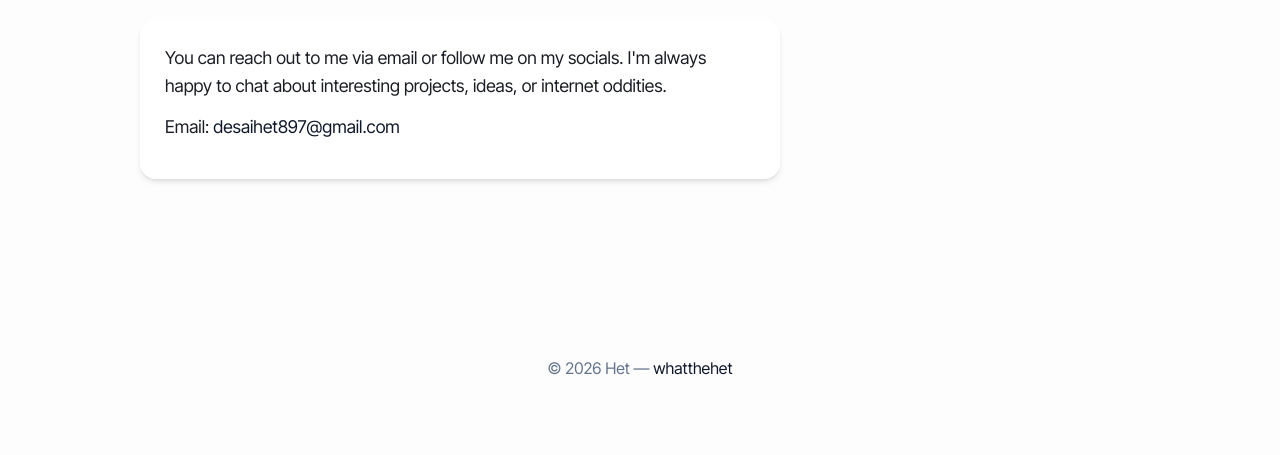
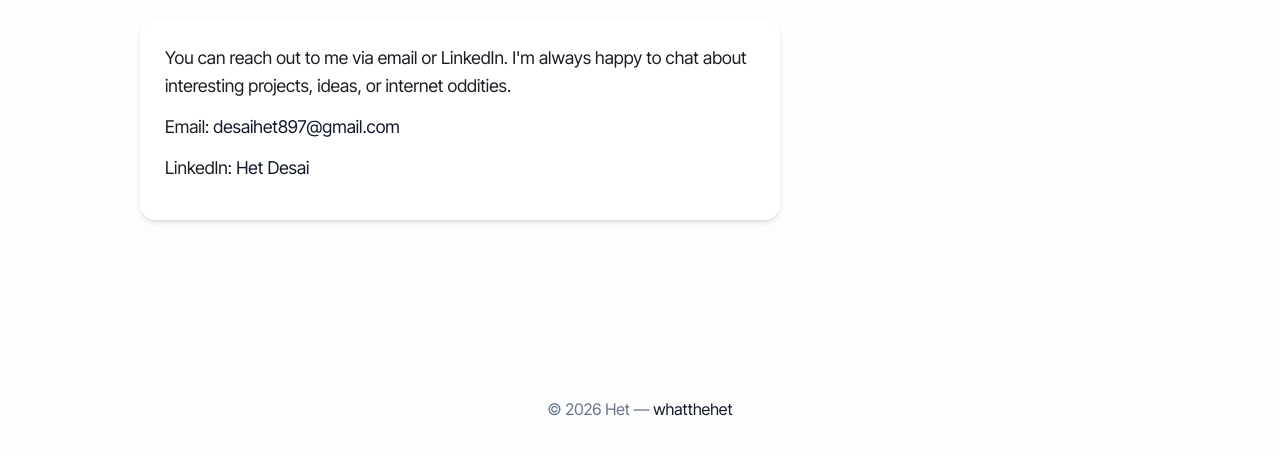
Before and after one commit to Het0923/whatthehet, a plain HTML site: page contact.html in a window 1280 px wide. Shown: the part 211-666 px from the top of the page. Drawn offline with Linux system fonts and the light colour scheme.

Commit message:
Re-add LinkedIn to Contact page and update writeup

```diff
--- a/contact.html
+++ b/contact.html
@@ -48,9 +48,11 @@
         <h1 class="hero-title">Contact</h1>
         <div class="about-card hero-about">
           <div class="about-inner">
-            <p>You can reach out to me via email or follow me on my socials. I'm always happy to chat about interesting
-              projects, ideas, or internet oddities.</p>
+            <p>You can reach out to me via email or LinkedIn. I'm always happy to chat about interesting projects,
+              ideas, or internet oddities.</p>
             <p>Email: <a href="mailto:desaihet897@gmail.com" class="link">desaihet897@gmail.com</a></p>
+            <p>LinkedIn: <a href="https://www.linkedin.com/in/het-desai-352110228/" target="_blank" rel="noopener"
+                class="link">Het Desai</a></p>
           </div>
         </div>
       </div>
```
